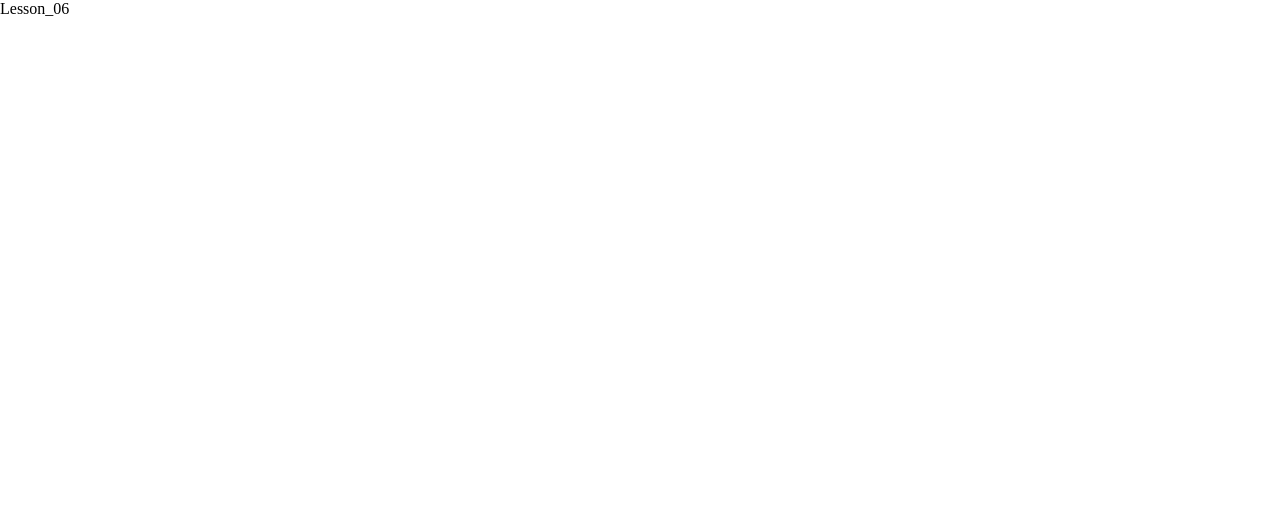
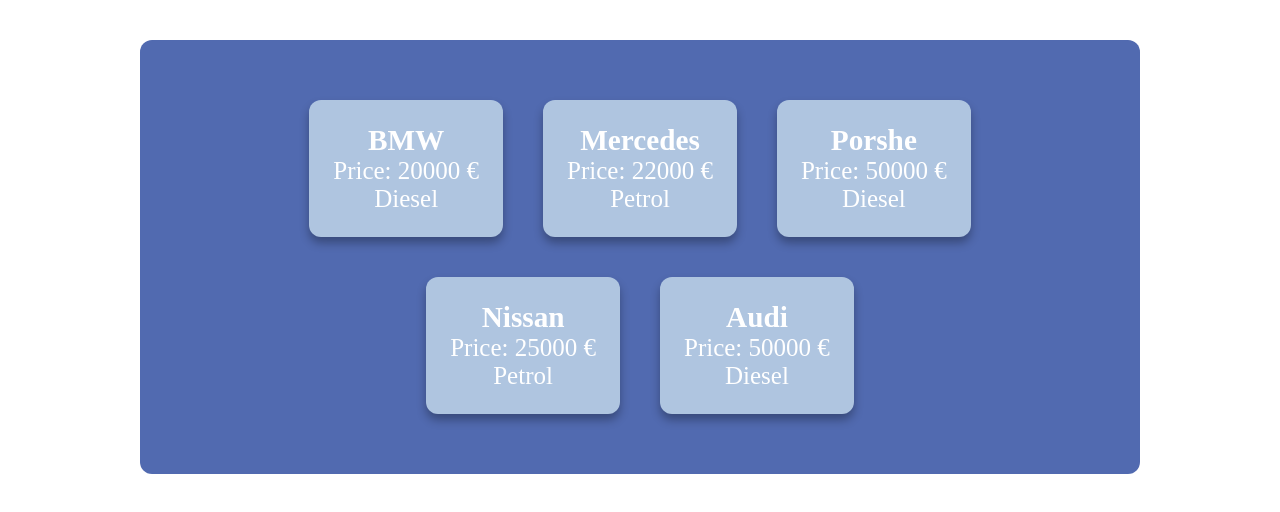
Before and after one commit to Lunasonne/ReactProjekt_67_TypeScript, a React (Vite) app: page / in a window 1280 px wide. Shown: the top 512 px of the page. Built offline with nearby package versions, Linux system fonts and the light colour scheme.

Commit message:
Homework_06_CarCard

```diff
--- a/package.json
+++ b/package.json
@@ -11,13 +11,15 @@
   },
   "dependencies": {
     "react": "^19.2.0",
-    "react-dom": "^19.2.0"
+    "react-dom": "^19.2.0",
+    "uuid": "^13.0.0"
   },
   "devDependencies": {
     "@eslint/js": "^9.39.1",
     "@types/node": "^24.10.1",
     "@types/react": "^19.2.7",
     "@types/react-dom": "^19.2.3",
+    "@types/uuid": "^10.0.0",
     "@vitejs/plugin-react": "^5.1.1",
     "eslint": "^9.39.1",
     "eslint-plugin-react-hooks": "^7.0.1",
--- a/src/App.tsx
+++ b/src/App.tsx
@@ -1,11 +1,13 @@
- import Lesson_06 from "./lessons/Lesson_06/Lesson_06";
+ import Homework_06 from "./homeworks/Homework_06/Homework_06";
+import Lesson_06 from "./lessons/Lesson_06/Lesson_06";
 
 function App() {
 
     return <>
     {/* Homeworks */}
+    <Homework_06/>
    {/* Lessons  */}
-<Lesson_06/>
+{/* <Lesson_06/> */}
     </>
 }
 
--- /dev/null
+++ b/src/homeworks/Homework_06/Homework_06.tsx
@@ -0,0 +1,32 @@
+import React from "react";
+import "./styles.css";
+import { v4 } from "uuid";
+
+type Car = {
+  brand: string;
+  price: number;
+  isDiesel: boolean;
+};
+
+const cars = [ { brand: "BMW", price: 20000, isDiesel: true },
+    { brand: "Mercedes", price: 22000, isDiesel: false },
+    { brand: "Porshe", price: 50000, isDiesel: true },
+    { brand: "Nissan", price: 25000, isDiesel: false },
+     { brand: "Audi", price: 50000, isDiesel: true } ];
+
+     function Homework_06() {
+
+  const CarCard = () => {
+
+     return  cars.map((car) => (
+        <div key={v4()} className="card">
+        <h3>{car.brand}</h3>
+        <p>Price: {car.price} € </p>
+        <p>{car.isDiesel ? "Diesel" : "Petrol"}</p>
+      </div>
+    )  )
+  }
+  return <div className="container">{CarCard()}</div>;
+}
+
+export default Homework_06;
--- /dev/null
+++ b/src/homeworks/Homework_06/styles.css
@@ -0,0 +1,23 @@
+
+.container {
+  max-width: 1000px;
+  background-color: #516ab0;
+  padding: 60px;
+  display: flex;
+  gap: 40px;
+  flex-wrap: wrap;
+  justify-content: center;
+  margin: 40px auto 0 auto;
+  border-radius: 12px;
+}
+.card {
+ font-size: 25px;
+  background-color: #afc5e0;
+  color: white;
+  padding: 24px;
+  border-radius: 12px;
+  box-shadow: 0 6px 10px rgba(0, 0, 0, 0.3);
+  min-width: 180px;
+  text-align: center;
+  transition: transform 0.2s, box-shadow 0.2s;
+}
```
Also changed, not shown: 1 other file (tests, documents, lock files or other folders).
